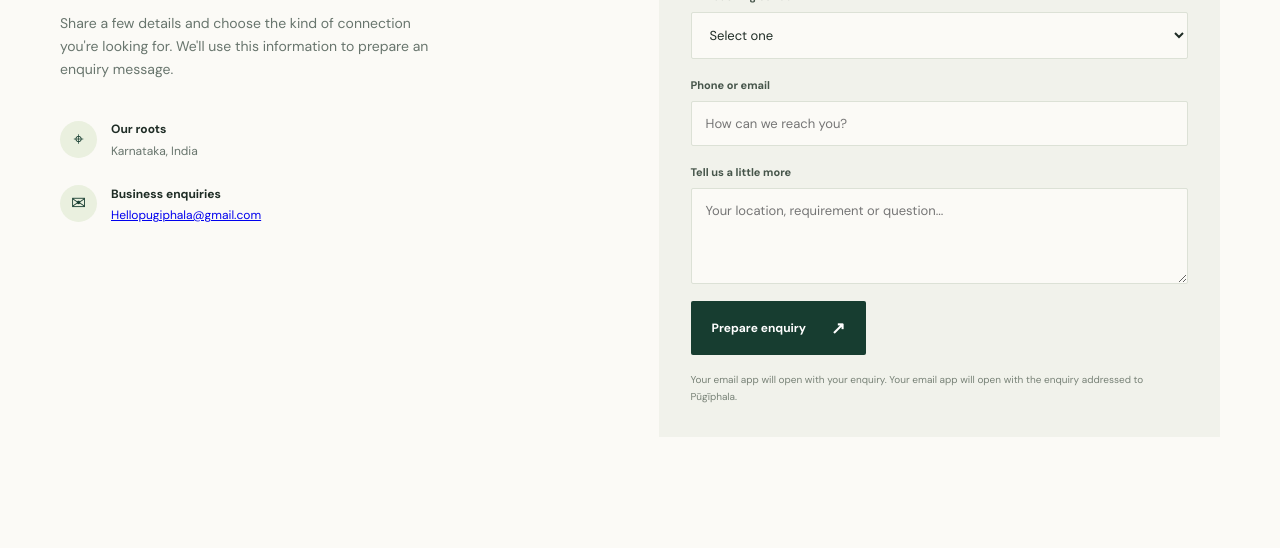
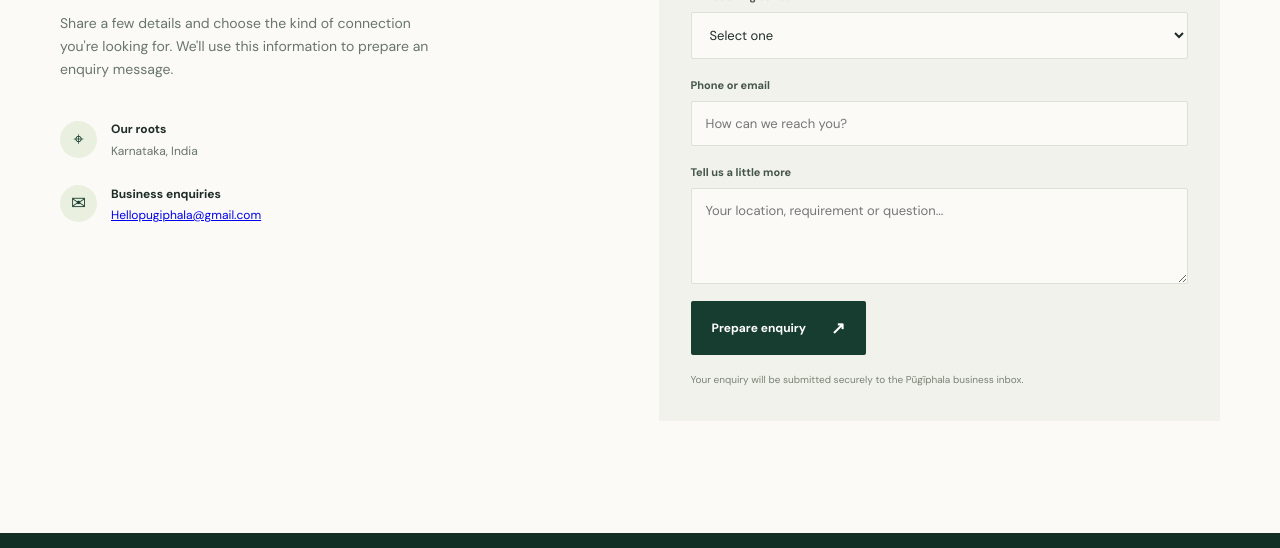
Before and after one commit to pugiphala/pugiphala.github.io, a plain HTML site: page index.html in a window 1280 px wide. Shown: the part 4379-4927 px from the top of the page. Drawn offline with Linux system fonts and the light colour scheme.

Commit message:
Update index.html

```diff
--- a/index.html
+++ b/index.html
@@ -83,7 +83,7 @@
 
     <section class="contact section wrap" id="contact">
       <div class="section-kicker">05 / CONTACT</div><div class="contact-grid"><div><h2>Let's start<br><em>a conversation.</em></h2><p class="contact-intro">Share a few details and choose the kind of connection you're looking for. We'll use this information to prepare an enquiry message.</p><div class="contact-detail"><span class="detail-icon">⌖</span><div><strong>Our roots</strong><p>Karnataka, India</p></div></div><div class="contact-detail"><span class="detail-icon">✉</span><div><strong>Business enquiries</strong><p><a href="mailto:Hellopugiphala@gmail.com">Hellopugiphala@gmail.com</a></p></div></div></div>
-        <form class="contact-form" id="enquiry-form"><label>Your name<input name="name" autocomplete="name" placeholder="Enter your name" required></label><label>I'm reaching out as<select name="interest" required><option value="" disabled selected>Select one</option><option>Farmer / landowner</option><option>Arecanut buyer / trader</option><option>Business / service partner</option><option>Other enquiry</option></select></label><label>Phone or email<input name="reply" placeholder="How can we reach you?" required></label><label>Tell us a little more<textarea name="message" rows="4" placeholder="Your location, requirement or question..."></textarea></label><button class="button button-dark" type="submit">Prepare enquiry <span>↗</span></button><p class="form-note" id="form-note">Your email app will open with your enquiry. Your email app will open with the enquiry addressed to Pūgīphala.</p></form>
+        <form class="contact-form" id="enquiry-form" action="https://formsubmit.co/Hellopugiphala@gmail.com" method="POST"><input type="hidden" name="_subject" value="New Pūgīphala website enquiry"><input type="hidden" name="_template" value="table"><input type="hidden" name="_next" value="https://pugiphala.github.io/?enquiry=sent#contact"><label>Your name<input name="name" autocomplete="name" placeholder="Enter your name" required></label><label>I'm reaching out as<select name="interest" required><option value="" disabled selected>Select one</option><option>Farmer / landowner</option><option>Arecanut buyer / trader</option><option>Business / service partner</option><option>Other enquiry</option></select></label><label>Phone or email<input name="reply" placeholder="How can we reach you?" required></label><label>Tell us a little more<textarea name="message" rows="4" placeholder="Your location, requirement or question..."></textarea></label><button class="button button-dark" type="submit">Prepare enquiry <span>↗</span></button><p class="form-note" id="form-note">Your enquiry will be submitted securely to the Pūgīphala business inbox.</p></form>
       </div>
     </section>
   </main>
```
